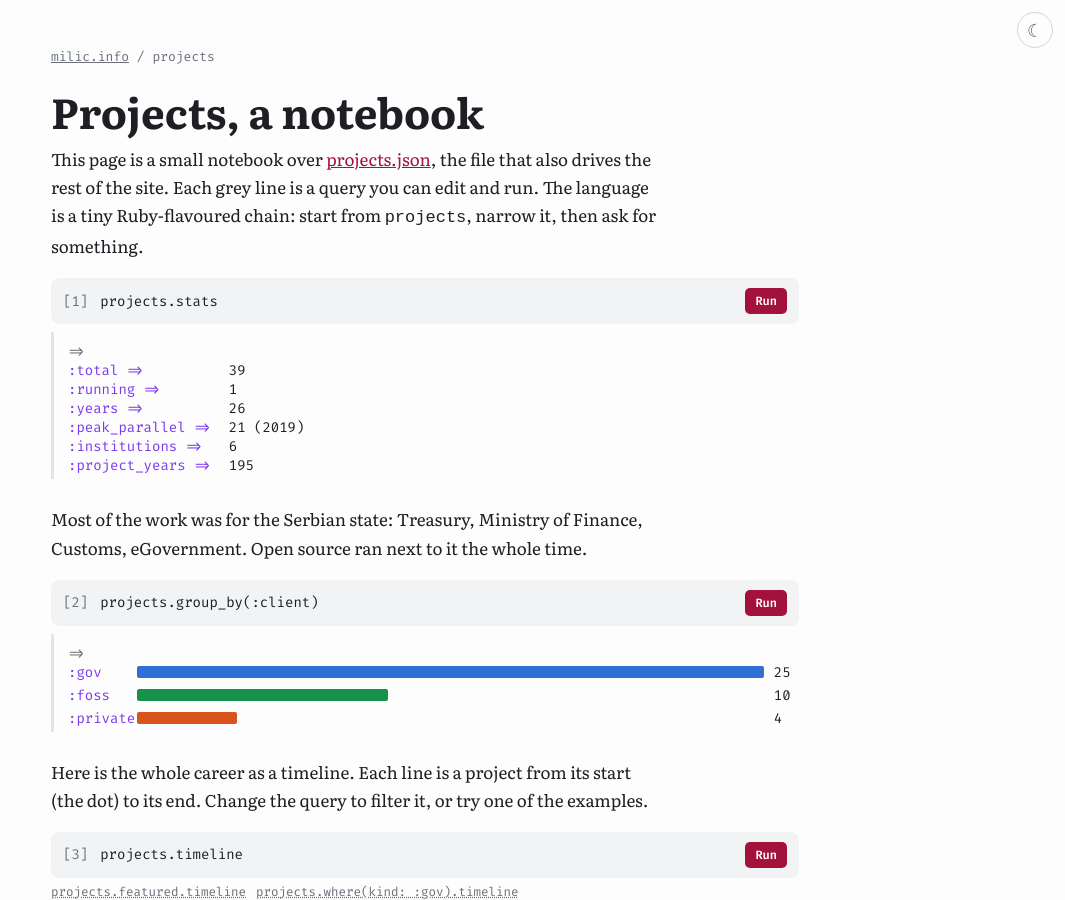
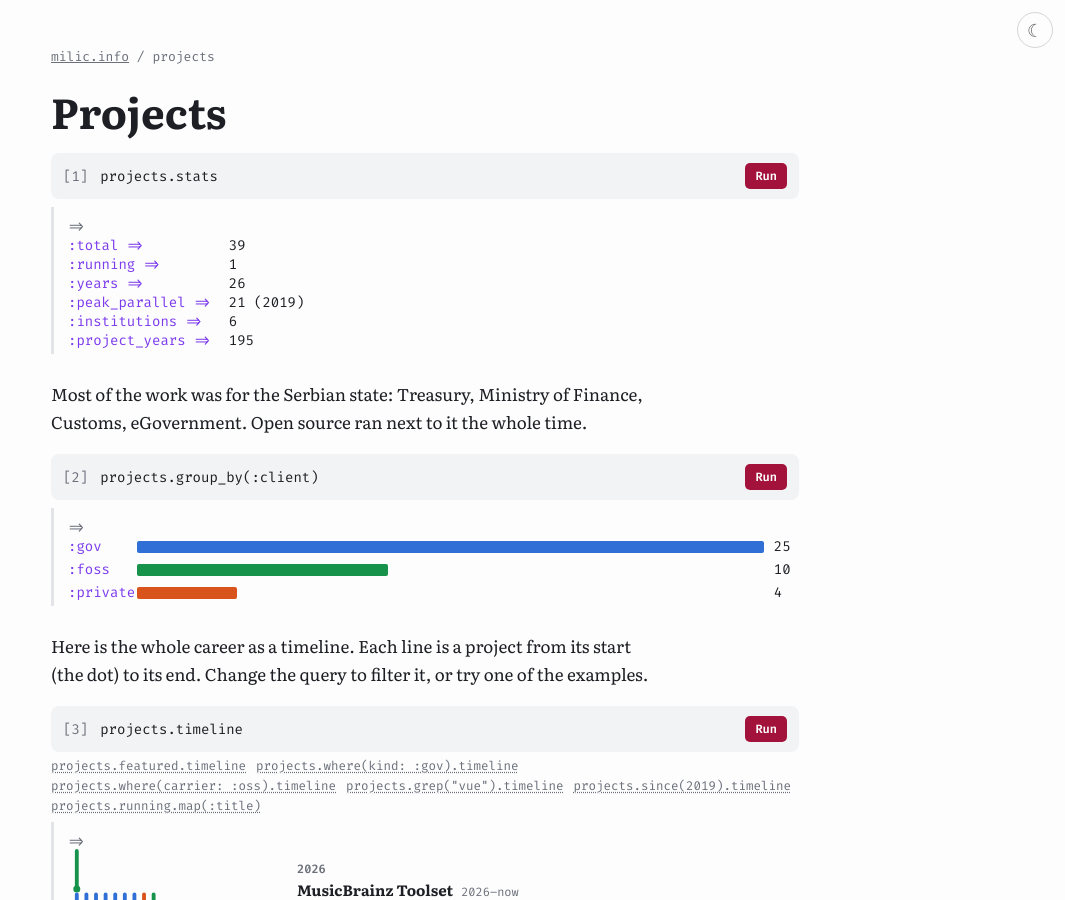
Before and after one commit to majkinetor/majkinetor.github.io, a Jekyll site: the page projects/index.html, which Jekyll copies as it is, in a window 1280 px wide and 900 px high. Shown: the whole window, without its empty margins (215-1280 px from the left). Built offline with Jekyll 4.4.1, drawn with Linux system fonts in a browser that asks for light colours.

Commit message:
Projects page: plain title, drop intro paragraph
Co-Authored-By: Claude Opus 5.5 <noreply@anthropic.com>
Claude-Session: https://claude.ai/code/session_01BzhjMXfJvw8siShnM2hXsK

```diff
--- a/projects/index.html
+++ b/projects/index.html
@@ -65,8 +65,7 @@ p{margin:0 0 14px;max-width:62ch}
 <body>
 <div class="wrap">
   <nav><a href="../">milic.info</a> / projects</nav>
-  <h1>Projects, a notebook</h1>
-  <p>This page is a small notebook over <a href="projects.json">projects.json</a>, the file that also drives the rest of the site. Each grey line is a query you can edit and run. The language is a tiny Ruby-flavoured chain: start from <code>projects</code>, narrow it, then ask for something.</p>
+  <h1>Projects</h1>
 
   <div class="cell" data-q="projects.stats"></div>
   <p>Most of the work was for the Serbian state: Treasury, Ministry of Finance, Customs, eGovernment. Open source ran next to it the whole time.</p>
```
